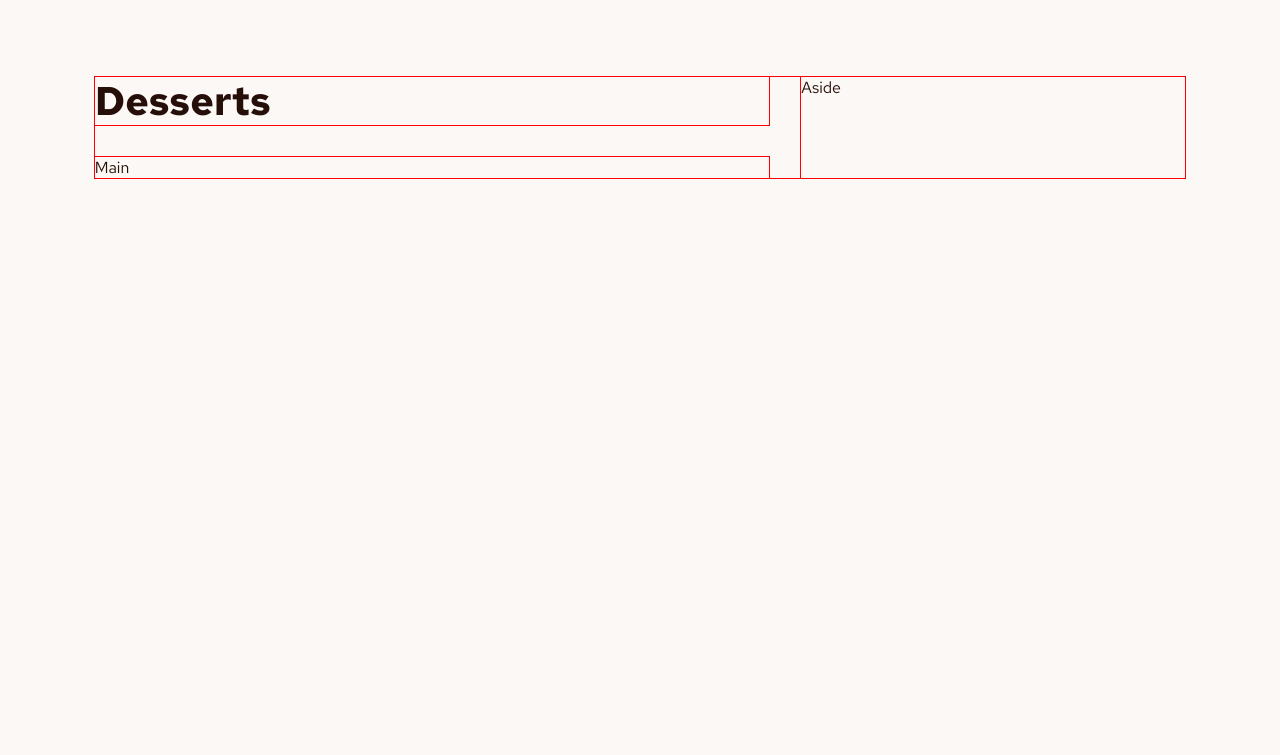
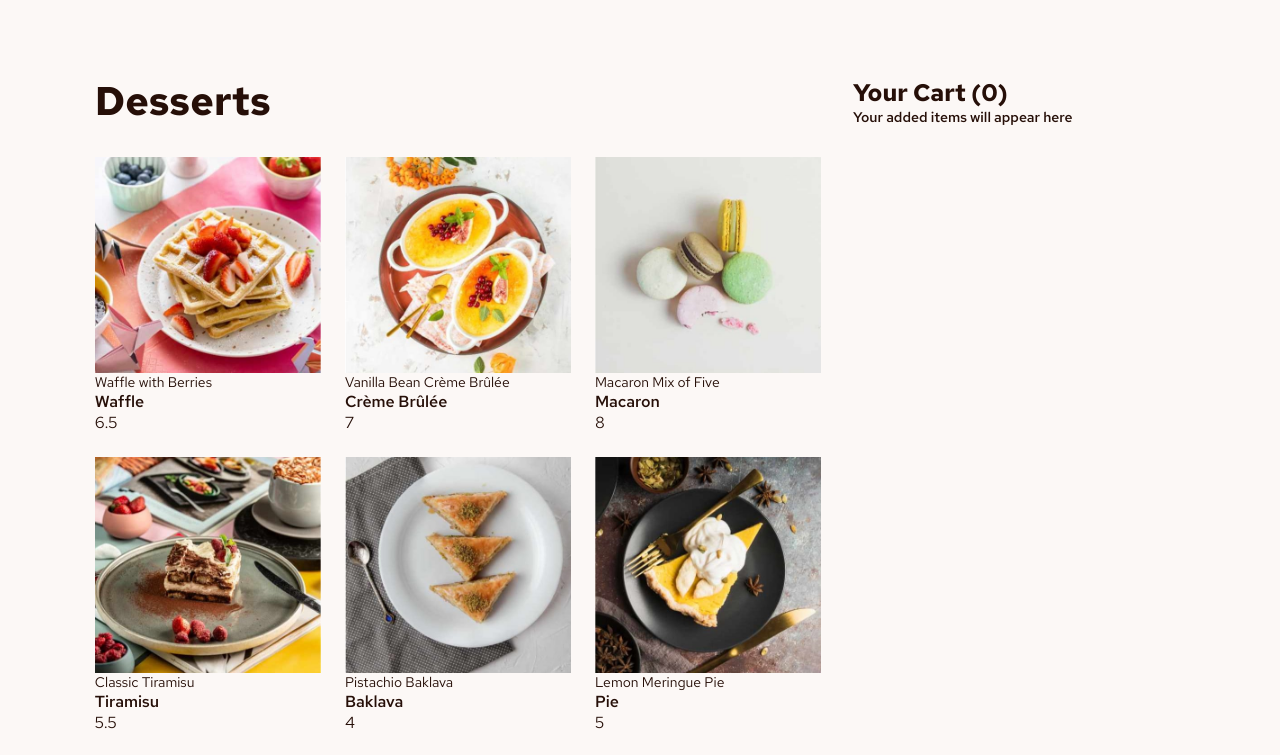
Before and after one commit to Arsalan2078/product-list-with-cart, a React (Vite) app: page / in a window 1280 px wide. Shown: the top 755 px of the page. Built offline with nearby package versions, Linux system fonts and the light colour scheme.

Commit message:
added fetching hook

```diff
--- a/src/App.module.scss
+++ b/src/App.module.scss
@@ -34,10 +34,19 @@
     grid-area: c-3;
   }
 
-  @media screen and (min-width: calc(1060 / 16 * 1rem)) {
-    grid-template-columns: 1fr calc(384 / 16 * 1rem);
+  @media screen and (min-width: calc(1264 / 16 * 1rem)) {
+    grid-template-columns: 1fr clamp(20.4375rem, -5.1477rem + 32.3864vw, 24rem);
     grid-template-areas:
       "c-1 c-3"
       "c-2 c-3";
   }
 }
+
+main ul {
+  display: grid;
+  gap: 1.5rem 1.5rem;
+  grid-template-columns: repeat(
+    auto-fit,
+    minmax(min(100%, calc(213.3 / 16 * 1rem)), 1fr)
+  );
+}
--- a/src/App.tsx
+++ b/src/App.tsx
@@ -1,6 +1,12 @@
 import css from "./App.module.scss";
+import useFetch from "./hooks/useFetch";
+import type { ProductProps } from "./types";
 
 export default function App() {
+  const { data: products } = useFetch<ProductProps[] | null>("src/data.json");
+
+  console.log(products);
+
   return (
     <div className={`${css.app} text-preset--3`}>
       <div className={`${css.grid}`}>
@@ -8,9 +14,38 @@ export default function App() {
           <h1 className="text-preset--1">Desserts</h1>
         </header>
 
-        <main>Main</main>
+        <main>
+          {products && (
+            <ul>
+              {products.map(({ image, name, category, price }) => (
+                <li key={name}>
+                  <picture>
+                    <source
+                      srcSet={image.desktop}
+                      media="(min-width: calc(1264 / 16 * 1rem))"
+                    />
+                    <source
+                      srcSet={image.tablet}
+                      media="(min-width: calc(768 / 16 * 1rem))"
+                    />
+                    <img src={image.mobile} alt="" />
+                  </picture>
 
-        <aside>Aside</aside>
+                  <div className="text-preset--4">{name}</div>
+                  <div className="text-preset--3-semibold">{category}</div>
+                  <div className="text-preset--3">{price}</div>
+                </li>
+              ))}
+            </ul>
+          )}
+        </main>
+
+        <aside>
+          <h2 className="text-preset--2">Your Cart (0)</h2>
+          <p className="text-preset--4-semibold">
+            Your added items will appear here
+          </p>
+        </aside>
       </div>
     </div>
   );
--- a/src/data.json
+++ b/src/data.json
@@ -1,5 +1,6 @@
 [
   {
+
     "image": {
       "thumbnail": "/images/image-waffle-thumbnail.jpg",
       "mobile": "/images/image-waffle-mobile.jpg",
--- /dev/null
+++ b/src/hooks/useFetch.ts
@@ -0,0 +1,24 @@
+import { useEffect, useState } from "react";
+
+export default function useFetch<T>(url: string) {
+  const [data, setData] = useState<T | null>(null);
+
+  useEffect(() => {
+    async function fetchData() {
+      try {
+        const response = await fetch(url);
+        const result = await response.json();
+
+        setData(result);
+      } catch (error) {
+        if (error instanceof Error) {
+          console.error(error);
+        }
+      }
+    }
+
+    fetchData();
+  }, [url]);
+
+  return { data };
+}
--- a/src/scss/index.scss
+++ b/src/scss/index.scss
@@ -3,7 +3,3 @@
 @use "./root";
 @use "./base";
 @use "./typography";
-
-* {
-  outline: 1px solid red;
-}
--- /dev/null
+++ b/src/types.ts
@@ -0,0 +1,11 @@
+export type ProductProps = {
+  image: {
+    thumbnail: string;
+    mobile: string;
+    tablet: string;
+    desktop: string;
+  };
+  name: string;
+  category: string;
+  price: number;
+};
```
